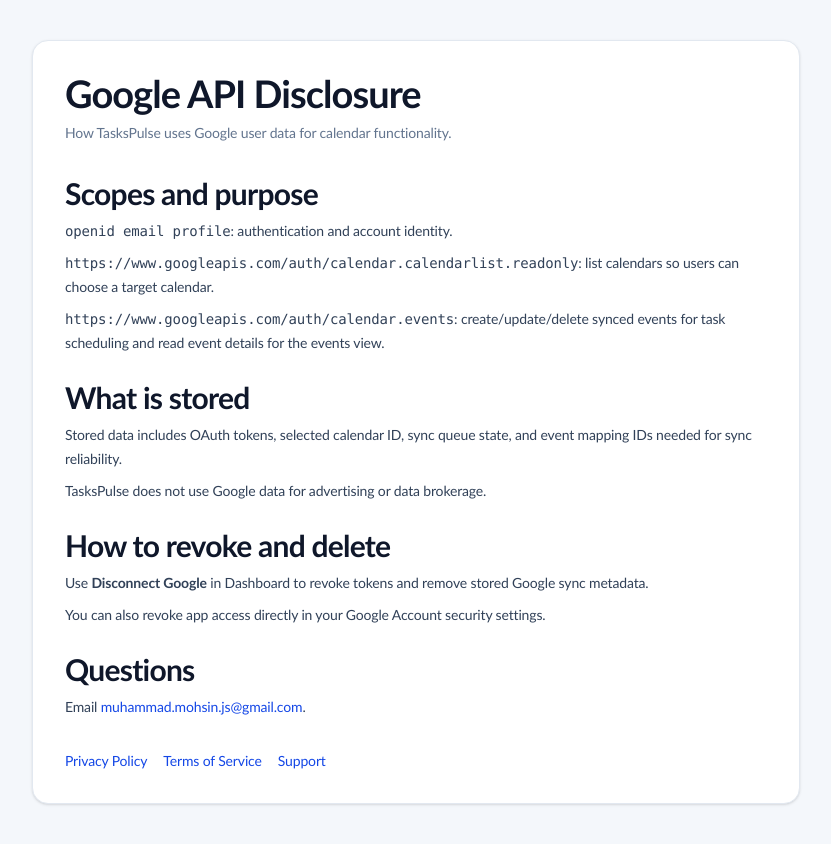
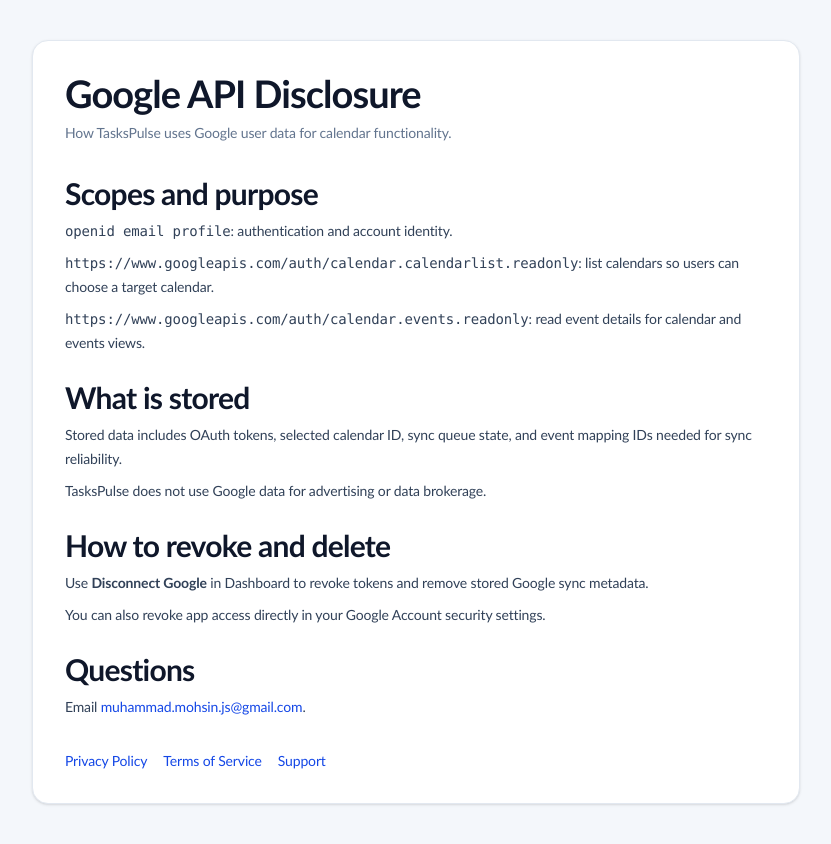
Before and after one commit to muhammadmohsinjs-web/tasky, a React (Vite) app: page /google-api-disclosure in a window 1280 px wide. Shown: the whole page, without its empty margins (224-1055 px from the left). Built offline with nearby package versions, Linux system fonts and the light colour scheme; no server answers.

Commit message:
new changes

```diff
--- a/src/contexts/AuthContext.tsx
+++ b/src/contexts/AuthContext.tsx
@@ -32,7 +32,13 @@ export function AuthProvider({ children }: { children: React.ReactNode }) {
   const [googleRefreshToken, setGoogleRefreshToken] = useState<string | null>(null);
   const lastPersistedTokenFingerprintRef = useRef<string | null>(null);
   const appBaseUrl = window.location.origin;
-  const googleScopes = ['openid', 'email', 'profile', 'https://www.googleapis.com/auth/calendar.events', 'https://www.googleapis.com/auth/calendar.calendarlist.readonly'].join(' ');
+  const googleScopes = [
+    'openid',
+    'email',
+    'profile',
+    'https://www.googleapis.com/auth/calendar.events.readonly',
+    'https://www.googleapis.com/auth/calendar.calendarlist.readonly',
+  ].join(' ');
 
   const persistGoogleTokens = useCallback(async (userId: string | undefined, accessToken: string | null, refreshToken: string | null) => {
     if (!userId || (!accessToken && !refreshToken)) return;
--- a/src/pages/GoogleApiDisclosure.tsx
+++ b/src/pages/GoogleApiDisclosure.tsx
@@ -13,7 +13,7 @@ export default function GoogleApiDisclosure() {
             <h2 className="text-base font-semibold text-slate-900">Scopes and purpose</h2>
             <p className="mt-2"><code>openid email profile</code>: authentication and account identity.</p>
             <p className="mt-2"><code>https://www.googleapis.com/auth/calendar.calendarlist.readonly</code>: list calendars so users can choose a target calendar.</p>
-            <p className="mt-2"><code>https://www.googleapis.com/auth/calendar.events</code>: create/update/delete synced events for task scheduling and read event details for the events view.</p>
+            <p className="mt-2"><code>https://www.googleapis.com/auth/calendar.events.readonly</code>: read event details for calendar and events views.</p>
           </section>
 
           <section>
```
Also changed, not shown: 2 other files (tests, documents, lock files or other folders).
